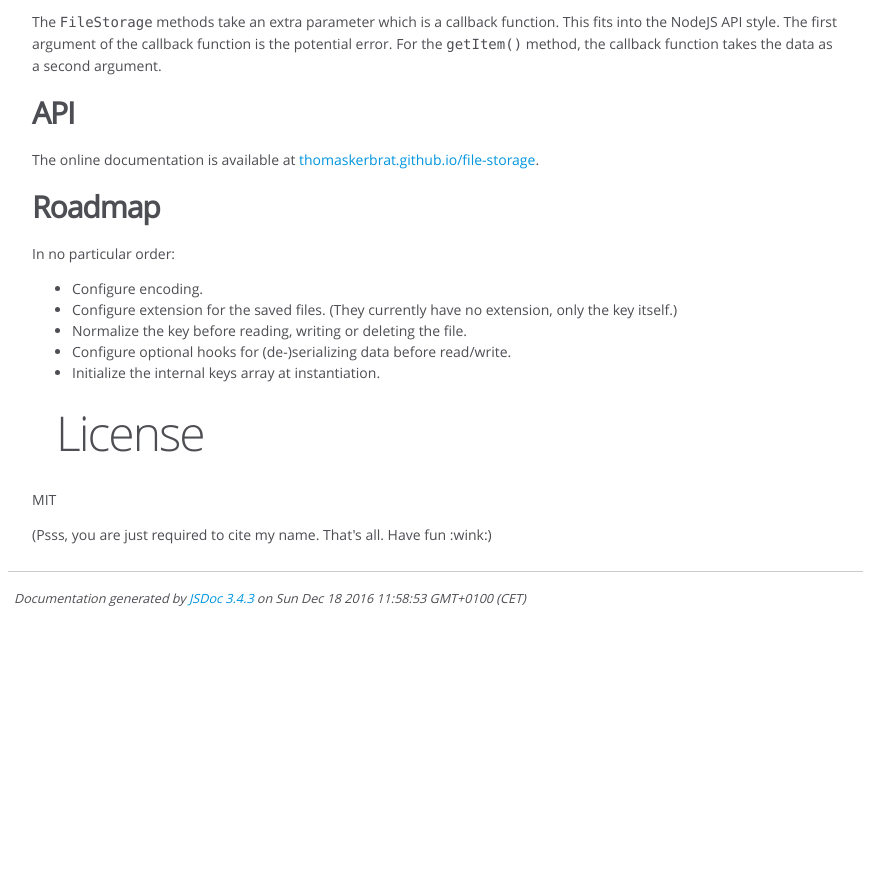
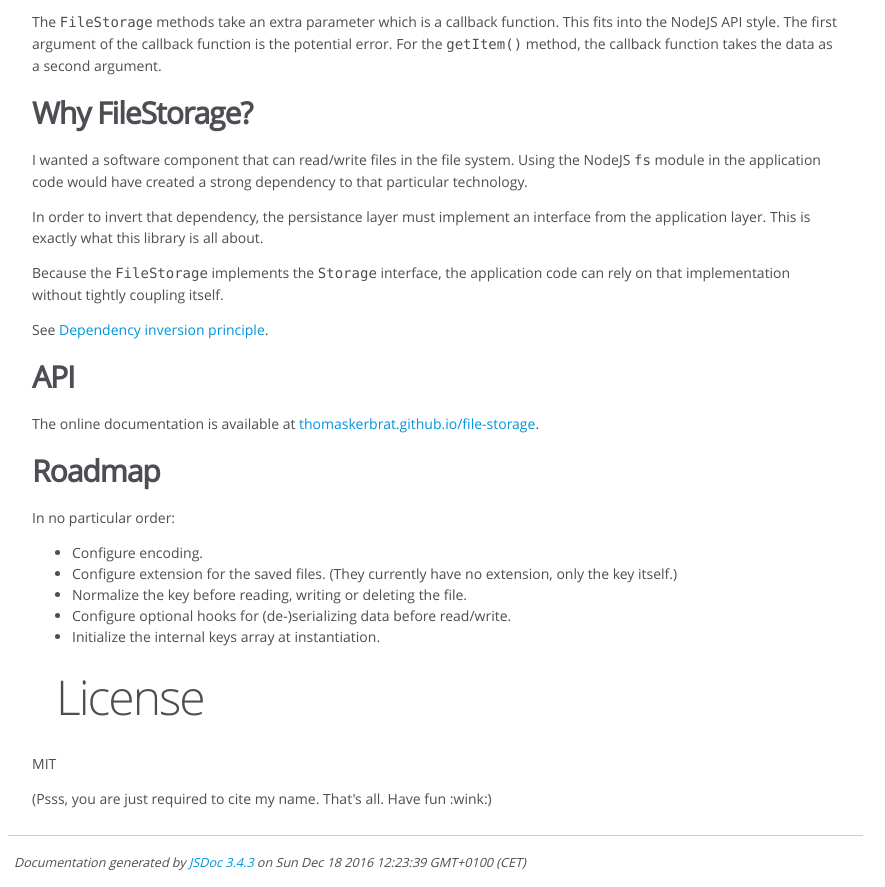
Before and after one commit to ThomasKerbrat/file-storage, a website: page docs/index.html in a window 1280 px wide. Shown: the part 935-1822 px from the top of the page, without its empty margins (0-885 px from the left). Before the commit the page ends 1558 px from the top, so only its background shows below. Drawn offline with Linux system fonts and the light colour scheme.

Commit message:
Update README, explain why I created this library.

```diff
--- a/docs/index.html
+++ b/docs/index.html
@@ -74,6 +74,13 @@ Thus, passing an object will store <code>[object Object]</code>.</p>
 This fits into the NodeJS API style.
 The first argument of the callback function is the potential error.
 For the <code>getItem()</code> method, the callback function takes the data as a second argument.</p>
+<h2>Why FileStorage?</h2><p>I wanted a software component that can read/write files in the file system.
+Using the NodeJS <code>fs</code> module in the application code would have created a strong dependency to that particular technology.</p>
+<p>In order to invert that dependency, the persistance layer must implement an interface from the application layer.
+This is exactly what this library is all about.</p>
+<p>Because the <code>FileStorage</code> implements the <code>Storage</code> interface,
+the application code can rely on that implementation without tightly coupling itself.</p>
+<p>See <a href="https://en.wikipedia.org/wiki/Dependency_inversion_principle">Dependency inversion principle</a>.</p>
 <h2>API</h2><p>The online documentation is available at
 <a href="https://thomaskerbrat.github.io/file-storage/">thomaskerbrat.github.io/file-storage</a>.</p>
 <h2>Roadmap</h2><p>In no particular order:</p>
@@ -102,7 +109,7 @@ For the <code>getItem()</code> method, the callback function takes the data as a
 <br class="clear">
 
 <footer>
-    Documentation generated by <a href="https://github.com/jsdoc3/jsdoc">JSDoc 3.4.3</a> on Sun Dec 18 2016 11:58:53 GMT+0100 (CET)
+    Documentation generated by <a href="https://github.com/jsdoc3/jsdoc">JSDoc 3.4.3</a> on Sun Dec 18 2016 12:23:39 GMT+0100 (CET)
 </footer>
 
 <script> prettyPrint(); </script>
```
Also changed, not shown: docs/file-storage.js.html (+1 -1 lines), docs/module-file-storage-FileStorage.html (+1 -1 lines), docs/module-file-storage.html (+1 -1 lines), docs/module-utils.html (+1 -1 lines), docs/utils.js.html (+1 -1 lines), README.md.
